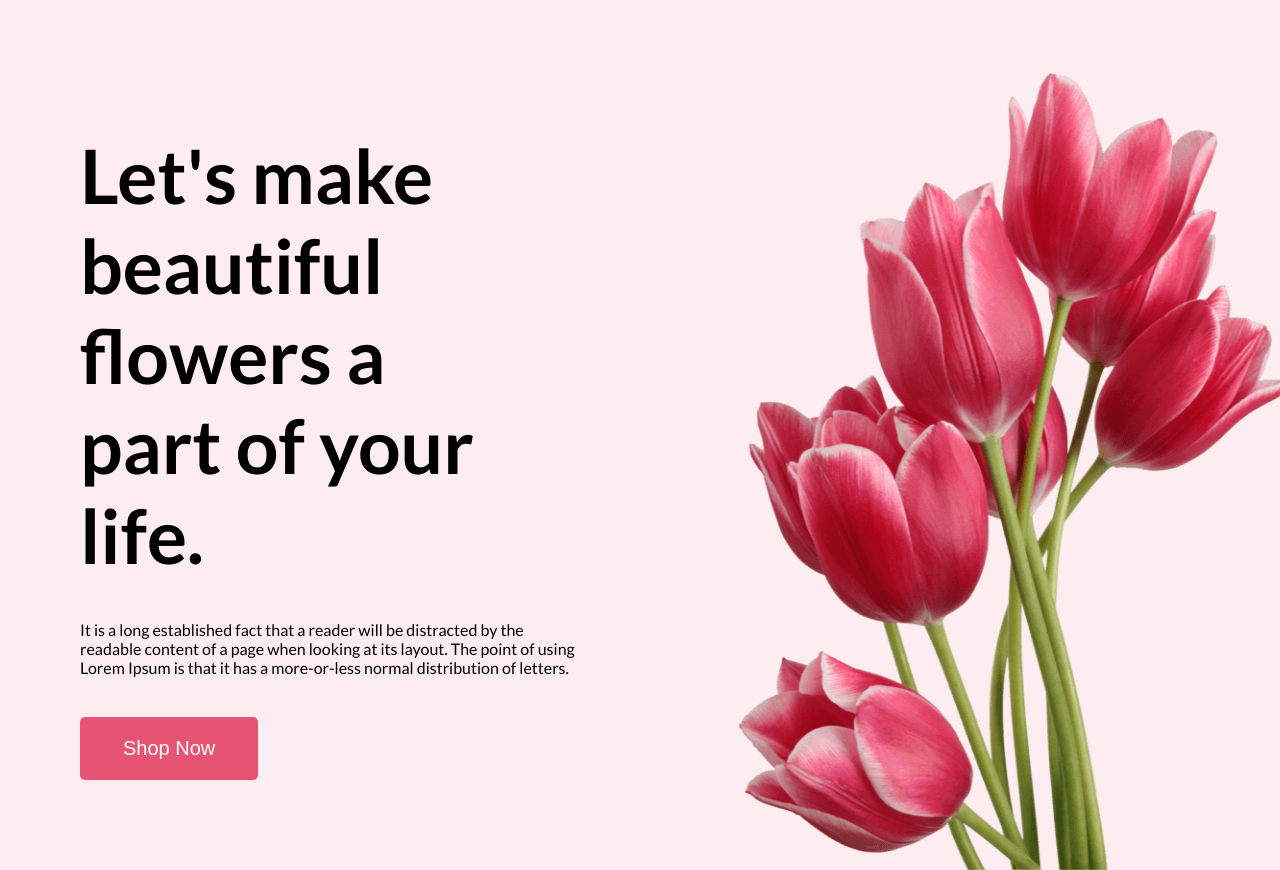
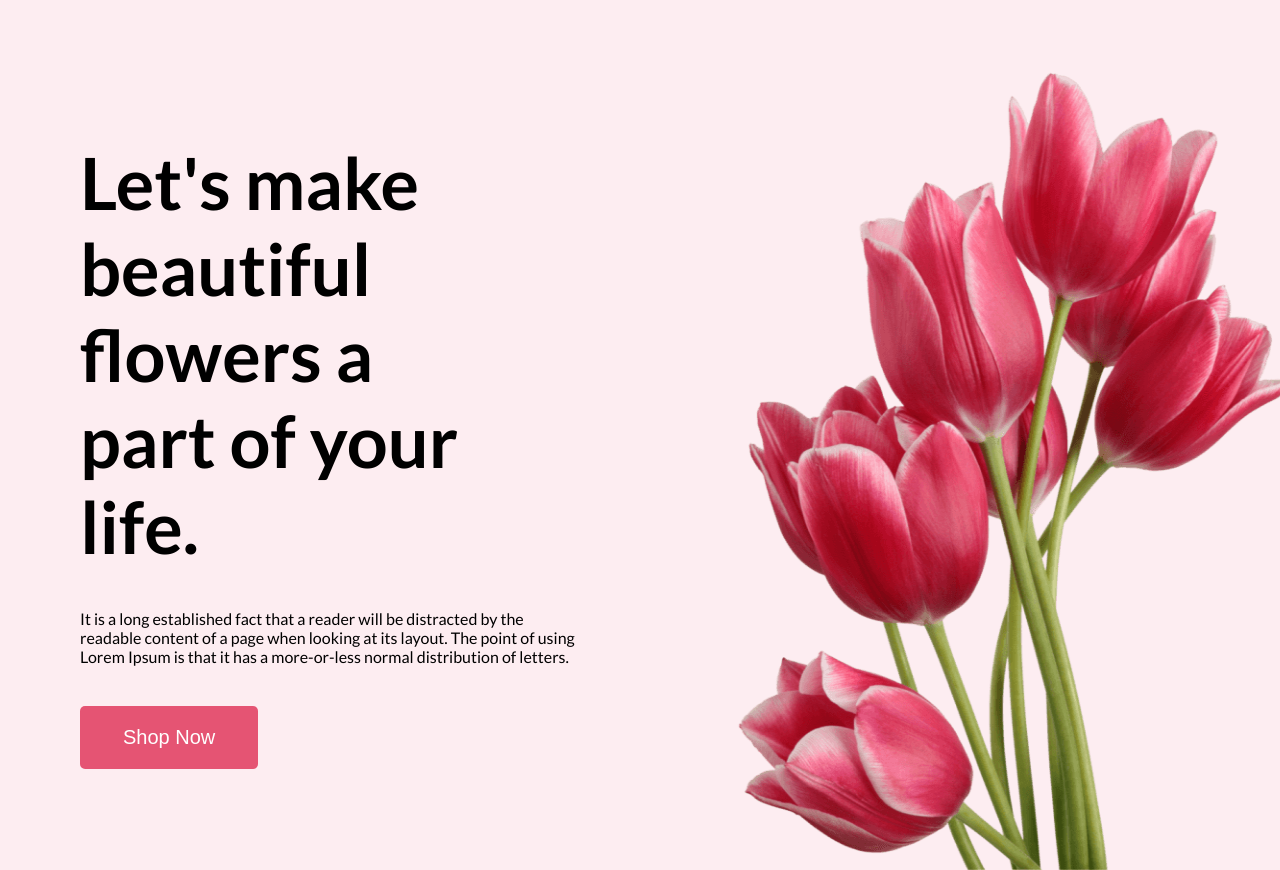
Before and after one commit to mdrakimulislam1/Assigenment-first, a plain HTML site: page index.html in a window 1280 px wide. Shown: the top 870 px of the page. Drawn offline with Linux system fonts and the light colour scheme.

Commit message:
add a font size

```diff
--- a/style.css
+++ b/style.css
@@ -32,8 +32,8 @@ margin-bottom: 10px;
 }
 
 .banner-titel{
-font-weight: 45%;
-font-size: 75px;
+font-weight: 750px;
+font-size: 72px;
 margin-bottom: 40px;
 
 }
```
Also changed, not shown: index.html (+2 -0 lines).
